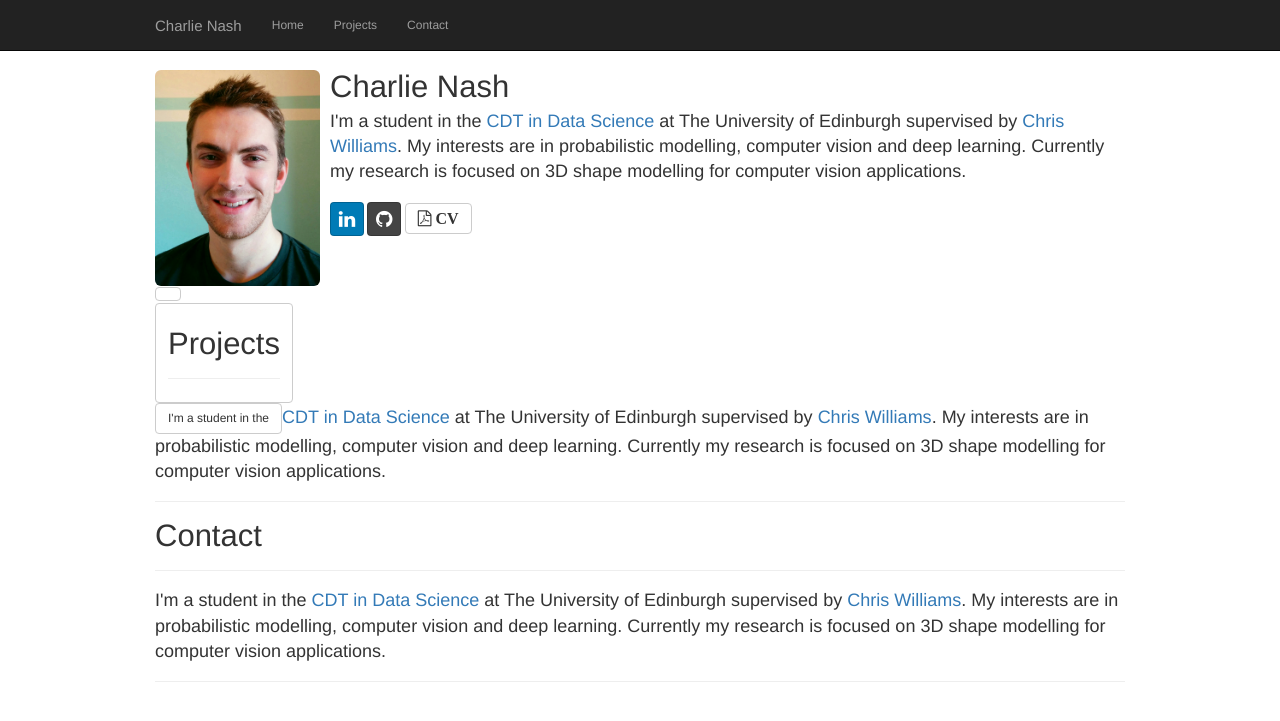
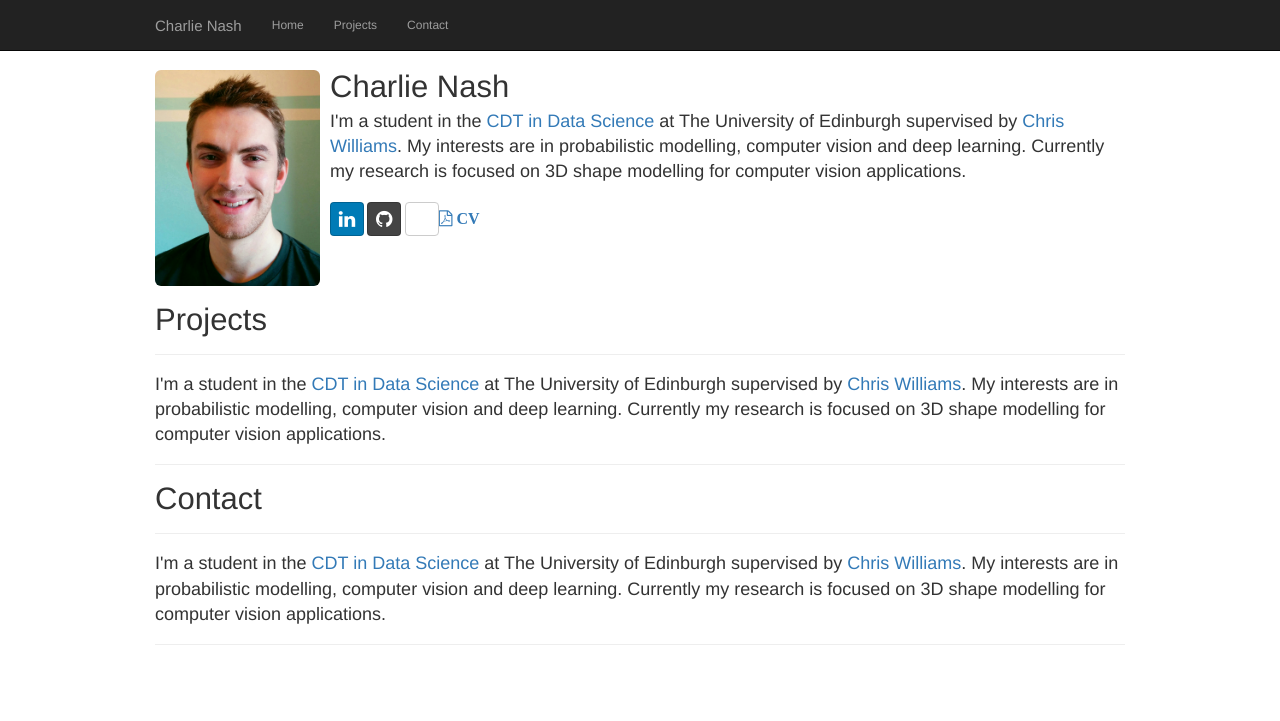
Before and after one commit to charlienash/charlienash.github.io, a Jekyll site: the page index.html, which Jekyll copies as it is, in a window 1280 px wide. Shown: the top 721 px of the page. Built offline with Jekyll 4.4.1, drawn with Linux system fonts in a browser that asks for light colours; nearby versions of some CDN libraries; library files that are not in the unit come from our copies.

Commit message:
Update index.html

```diff
--- a/index.html
+++ b/index.html
@@ -98,8 +98,8 @@
     					    <a class="btn btn-social-icon btn-github">
 					 	<span class="fa fa-github fa-2x"></span>
 				            </a>
-					    <a class="btn btn-default" href="#">
-					  	<span class="fa fa-file-pdf-o fa-lg"></i> <b>CV</b></span>
+					    <a class="btn btn-social-icon btn-default" href="#">
+					  	<a class="fa fa-file-pdf-o fa-lg"></i> <b>CV</b></a>
 					  </div>
 					</div>
 
```
